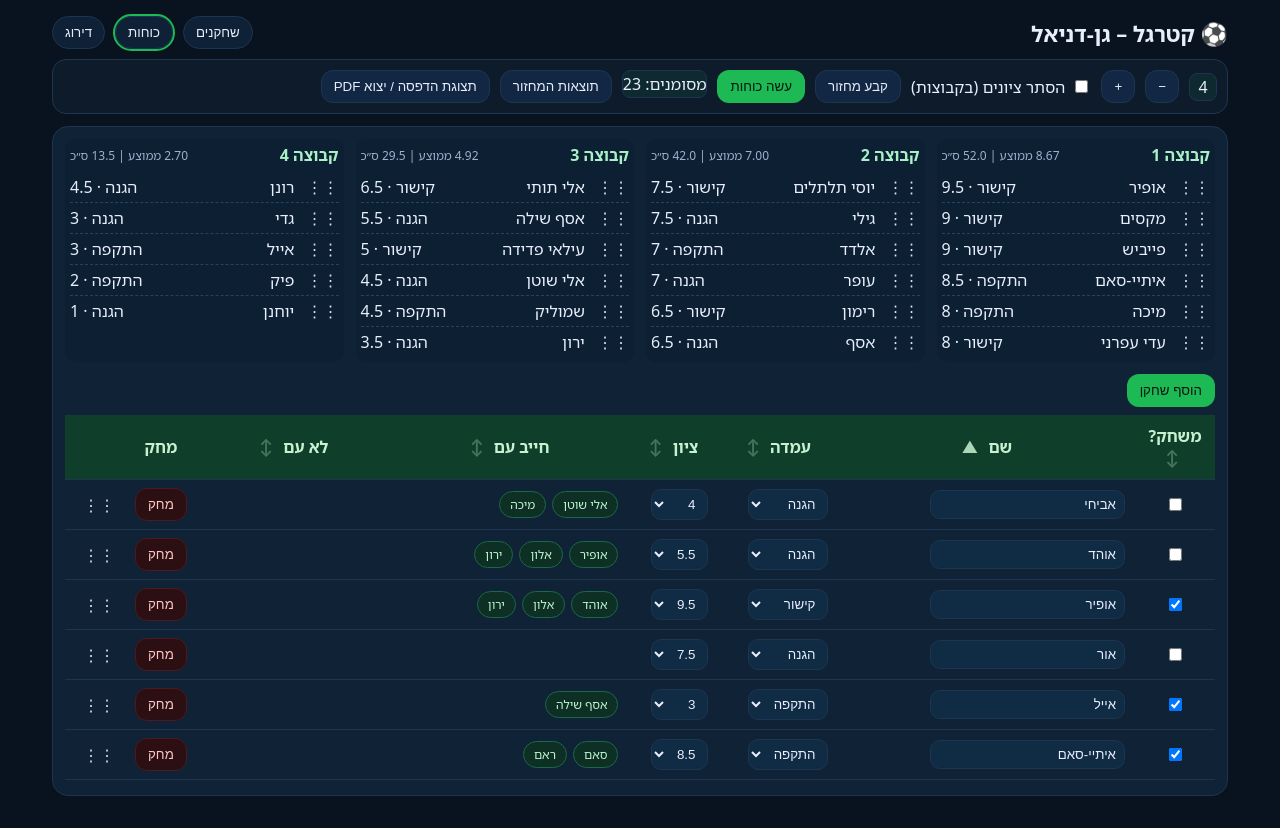
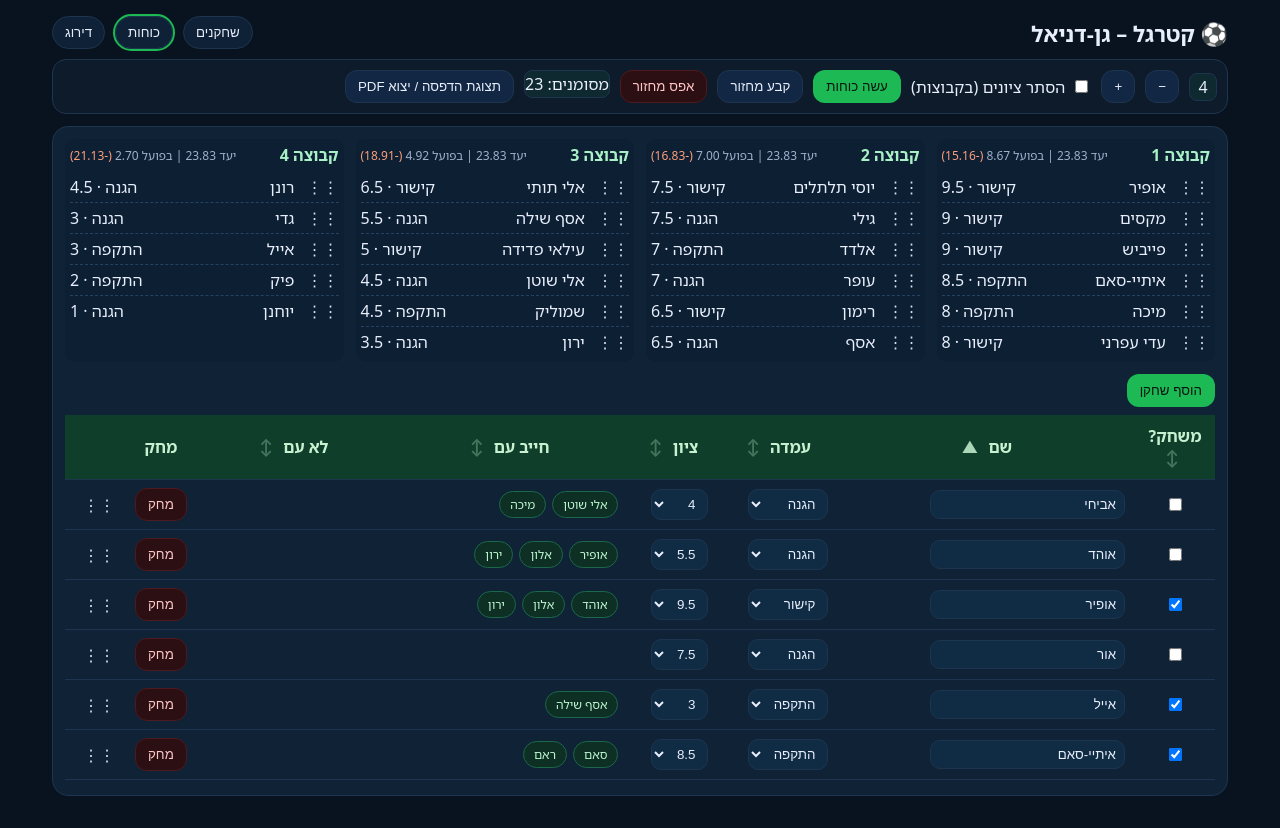
Before and after one commit to ShmuelBarazani/KATREGEL-Gan-Daniel, a React (Vite) app: page / in a window 1280 px wide. Both pictures are taken after a click on the button "עשה כוחות". Built offline with nearby package versions, Linux system fonts and the light colour scheme.

Commit message:
Update App.jsx

```diff
--- a/src/App.jsx
+++ b/src/App.jsx
@@ -1,10 +1,9 @@
 import { useEffect, useLayoutEffect, useMemo, useRef, useState } from 'react'
 
-/* ===== קבועים וכלי עזר ===== */
-const LS_KEY = 'katregel_state_v10'
+/* ===== קבועים ===== */
+const LS_KEY = 'katregel_state_v11'
 const POS = [['GK','שוער'],['DF','הגנה'],['MF','קישור'],['FW','התקפה']]
-const RATING_STEPS = Array.from({length:19}, (_,i)=>1+i*0.5) // 1..10
-
+const RATING_STEPS = Array.from({length:19}, (_,i)=>1+i*0.5)
 const uid = ()=>Math.random().toString(36).slice(2)+'-'+Date.now().toString(36)
 const roleName = c=>({GK:'שוער',DF:'הגנה',MF:'קישור',FW:'התקפה'}[c]||c)
 const normRole=v=>{const t=(v||'').toString().trim().toLowerCase(); if(['gk','ש','שוער'].includes(t))return'GK'; if(['df','ה','הגנה','בלם','מגן'].includes(t))return'DF'; if(['mf','ק','קישור','קשר'].includes(t))return'MF'; if(['fw','ח','התקפה','חלוץ','כנף'].includes(t))return'FW'; return ['GK','DF','MF','FW'].includes(v)?v:'MF'}
@@ -12,7 +11,7 @@ const sum = a=>a.reduce((s,x)=>s+Number(x||0),0)
 const avg = a=>a.length?sum(a)/a.length:0
 const sortDescRating = a=>a.sort((x,y)=>Number(y.rating||0)-Number(x.rating||0))
 
-/* שומר מיקום גלילה */
+/* שמירת מיקום גלילה */
 function useStickyScroll(key){
   const ref = useRef(null)
   useLayoutEffect(()=>{
@@ -69,12 +68,12 @@ const violatesAvoid=(team,p)=> team.some(x=>x.avoid?.includes(p.name) || p.avoid
 const preferSatisfied=(team,p)=> p.prefer?.length? team.some(x=>p.prefer.includes(x.name)):true
 const validTeam=t=> t.every((p,i)=>!violatesAvoid(t.filter((_,j)=>j!==i),p) && (!p.prefer?.length || preferSatisfied(t.filter((_,j)=>j!==i),p)))
 
-/* ===== יצירת כוחות מאוזנים (עם איזון אגרסיבי) ===== */
+/* ===== חלוקת כוחות עם יעד ממוצע משותף ===== */
 function buildTeamsBalanced(players, k){
   const pool=players.filter(p=>p.selected)
   const maxPer=Math.ceil(pool.length/k), minPer=Math.floor(pool.length/k)
-  const teams=Array.from({length:k},()=>({list:[],sum:0}))
-  const target=sum(pool.map(p=>p.rating))/k
+  const teams=Array.from({length:k},()=>({list:[]}))
+  const target=sum(pool.map(p=>p.rating))/k   // ממוצע קבוצות יעד (משותף לכולן)
 
   // התחלה גרידית עם אילוצים
   const sorted=[...pool].sort((a,b)=>(b.rating+Math.random()*0.1)-(a.rating+Math.random()*0.1))
@@ -84,31 +83,34 @@ function buildTeamsBalanced(players, k){
       const t=teams[i]; if(t.list.length>=maxPer) continue
       if(violatesAvoid(t.list,p)) continue
       const okPrefer=preferSatisfied(t.list,p)
-      const newAvg=(t.sum+p.rating)/(t.list.length+1)
+      const newAvg=(avg(t.list.map(x=>x.rating).concat(p.rating))||0)
       const score = Math.abs(newAvg-target) + (okPrefer?0:1000)
       if(score<bestScore){bestScore=score; best=i}
     }
-    if(best<0){ // fallback
+    if(best<0){
       let i=teams.findIndex(t=>t.list.length<maxPer); if(i<0) i=0
-      teams[i].list.push(p); teams[i].sum+=p.rating
+      teams[i].list.push(p)
     }else{
-      teams[best].list.push(p); teams[best].sum+=p.rating
+      teams[best].list.push(p)
     }
   }
 
-  // איזון לוקאלי: העברות/החלפות עד פער קטן
+  // איזון לוקאלי – מקטין את |avg_i - target| ואת הפער בין קבוצות
   const T=teams.map(t=>({list:[...t.list]}))
-  const objective=(TT)=>{const A=TT.map(t=>avg(t.list.map(p=>p.rating))||target); return (Math.max(...A)-Math.min(...A))*100 + A.reduce((s,a)=>s+(a-target)**2,0)}
+  const objective=(TT)=>{
+    const A=TT.map(t=>avg(t.list.map(p=>p.rating))||target)
+    const spread = Math.max(...A)-Math.min(...A)
+    const toTarget = A.reduce((s,a)=>s+Math.abs(a-target),0)
+    return spread*100 + toTarget
+  }
   let bestObj=objective(T), stale=0
-  for(let it=0; it<6000 && stale<500; it++){
-    // מצא קבוצה גבוהה ונמוכה
+  for(let it=0; it<7000 && stale<600; it++){
     const means=T.map(t=>avg(t.list.map(p=>p.rating))||target)
     const hi=means.indexOf(Math.max(...means))
     const lo=means.indexOf(Math.min(...means))
     if(hi===lo) break
     let improved=false
 
-    // נסה להעביר מהגבוה לנמוך
     for(const pa of [...T[hi].list]){
       const A=[...T[hi].list].filter(x=>x!==pa), B=[...T[lo].list,pa]
       if(A.length<minPer || B.length>maxPer) continue
@@ -117,8 +119,6 @@ function buildTeamsBalanced(players, k){
       const obj=objective(TT)
       if(obj+1e-9<bestObj){ T[hi].list=A; T[lo].list=B; bestObj=obj; improved=true; break }
     }
-
-    // אם לא שופר – נסה החלפה
     if(!improved){
       let bestSwap=null, bestVal=Infinity
       for(const pa of T[hi].list){
@@ -130,7 +130,7 @@ function buildTeamsBalanced(players, k){
             if(!validTeam(A)||!validTeam(B)) continue
             const TT=T.map((t,i)=>({list:i===hi?A:i===j?B:t.list}))
             const obj=objective(TT)
-            if(obj<bestVal){bestVal=obj; bestSwap={j, A, B}}
+            if(obj<bestVal){bestVal=obj; bestSwap={j,A,B}}
           }
         }
       }
@@ -138,21 +138,19 @@ function buildTeamsBalanced(players, k){
     }
     stale = improved?0:stale+1
   }
-
   return T.map(t=>sortDescRating(t.list))
 }
 
 /* ===== APP ===== */
 export default function App(){
   const [store,setStore]=useStore()
-  const [tab,setTab]=useState('teams') // 'teams' | 'players' | 'rank'
+  const [tab,setTab]=useState('teams')         // 'teams' | 'players' | 'rank'
   const [teams,setTeams]=useState([])
   const [numTeams,setNumTeams]=useState(4)
   const [hideTeamRatings,setHideTeamRatings]=useState(false)
   const [printOpen,setPrintOpen]=useState(false)
   const [resultsOpen,setResultsOpen]=useState(false)
 
-  // טעינת players.json ראשונית
   useEffect(()=>{(async()=>{
     if(store.players.length>0) return
     try{
@@ -165,6 +163,7 @@ export default function App(){
   })()},[])
 
   const selectedCount=useMemo(()=>store.players.filter(p=>p.selected).length,[store.players])
+  const globalTarget=useMemo(()=>{const arr=store.players.filter(p=>p.selected).map(p=>p.rating); return arr.length? (sum(arr)/numTeams) / (arr.length/numTeams) : 0},[store.players,numTeams]) // זה בעצם הממוצע המשותף
 
   /* CRUD */
   const addPlayer=p=>setStore(s=>({...s,players:[...s.players,{id:uid(),selected:true,prefer:[],avoid:[],...p}]}))
@@ -173,9 +172,10 @@ export default function App(){
 
   /* Teams actions */
   const makeTeams=()=>{const t=buildTeamsBalanced(store.players,numTeams); setTeams(t); setTab('teams')}
-  const clearTeams=()=>setTeams([])
+  const resetTeams=()=>setTeams([])  // אפס מחזור
 
-  /* הקפדה על מיון פנימי לפי ציון יורד */
+  const openFixSession=()=>{ if(teams.length===0) return alert('עוד לא נוצרו קבוצות.'); setResultsOpen(true) } // קבע מחזור
+
   const setTeamsSorted=updater=>{
     setTeams(prev=>{
       const next=typeof updater==='function'?updater(prev):updater
@@ -203,10 +203,10 @@ export default function App(){
         <div className="switch">
           <input type="checkbox" checked={hideTeamRatings} onChange={e=>setHideTeamRatings(e.target.checked)}/> הסתר ציונים (בקבוצות)
         </div>
-        <button className="btn" onClick={clearTeams}>קבע מחזור</button>
         <button className="btn primary" onClick={makeTeams}>עשה כוחות</button>
+        <button className="btn" onClick={openFixSession}>קבע מחזור</button>
+        <button className="btn danger" onClick={resetTeams}>אפס מחזור</button>
         <span className="badge">מסומנים: {selectedCount}</span>
-        <button className="btn" onClick={()=>setResultsOpen(true)}>תוצאות המחזור</button>
         <button className="btn" onClick={()=>setPrintOpen(true)}>תצוגת הדפסה / יצוא PDF</button>
       </div>
 
@@ -219,16 +219,12 @@ export default function App(){
           teams={teams}
           setTeamsSorted={setTeamsSorted}
           hideTeamRatings={hideTeamRatings}
+          targetAvg={store.players.filter(p=>p.selected).length ? (sum(store.players.filter(p=>p.selected).map(p=>p.rating)) / (store.players.filter(p=>p.selected).length/numTeams)).toFixed(2) : '—'}
         />
       )}
 
       {tab==='players' && (
-        <PlayersScreen
-          players={store.players}
-          update={updatePlayer}
-          remove={removePlayer}
-          add={addPlayer}
-        />
+        <PlayersScreen players={store.players} update={updatePlayer} remove={removePlayer} add={addPlayer}/>
       )}
 
       {tab==='rank' && (
@@ -247,7 +243,7 @@ export default function App(){
   )
 }
 
-/* ===== מסכי משנה ===== */
+/* ===== מסכי משנה (ללא שינוי חזותי גדול, רק תוספת יעד) ===== */
 
 function PlayersScreen({players, update, remove, add}){
   const wrapRef = useStickyScroll('playersTable')
@@ -290,7 +286,7 @@ function PlayersScreen({players, update, remove, add}){
   )
 }
 
-function TeamsScreen({players, update, remove, add, teams, setTeamsSorted, hideTeamRatings}){
+function TeamsScreen({players, update, remove, add, teams, setTeamsSorted, hideTeamRatings, targetAvg}){
   const [sortBy,setSortBy]=useState('name')
   const [dir,setDir]=useState('asc')
   const tableRef=useStickyScroll('teamsPlayersTable')
@@ -310,7 +306,6 @@ function TeamsScreen({players, update, remove, add, teams, setTeamsSorted, hideT
   },[players,sortBy,dir])
   const handleSort=col=>setSortBy(p=>{if(p===col){setDir(d=>d==='asc'?'desc':'asc');return p} setDir('asc');return col})
 
-  /* DnD – העברה (לא שכפול) */
   const onDragStartRow=(e,pid)=>{ e.dataTransfer.setData('application/json', JSON.stringify({pid,from:'list'})); e.dataTransfer.effectAllowed='move' }
   const onDragOver=e=>{ e.preventDefault(); e.currentTarget.classList.add('over') }
   const onDragLeave=e=>{ e.currentTarget.classList.remove('over') }
@@ -319,12 +314,10 @@ function TeamsScreen({players, update, remove, add, teams, setTeamsSorted, hideT
     const data=JSON.parse(e.dataTransfer.getData('application/json')||'{}'); if(!data.pid) return
     setTeamsSorted(prev=>{
       const clone=prev.map(t=>[...t])
-      // הסר מכל קבוצה אחרת – כדי שלא יהיה כפילויות
       for(let i=0;i<clone.length;i++){
         const j=clone[i].findIndex(p=>String(p.id)===String(data.pid))
         if(j>=0) clone[i].splice(j,1)
       }
-      // הוסף לקבוצת היעד
       if(!clone[targetIdx].some(p=>String(p.id)===String(data.pid))){
         const obj=players.find(p=>String(p.id)===String(data.pid))
         if(obj) clone[targetIdx].push(obj)
@@ -339,17 +332,20 @@ function TeamsScreen({players, update, remove, add, teams, setTeamsSorted, hideT
 
   return (
     <div className="card">
-      {/* קבוצות למעלה */}
       <div className="teamsTop" ref={teamsRef}>
         <div className="teamsGrid">
           {teams.length===0 && <p className="footer-note" style={{gridColumn:'1/-1'}}>עוד לא נוצרו כוחות. לחץ “עשה כוחות”.</p>}
           {teams.map((team,idx)=>{
-            const ratings=team.map(p=>p.rating); const s=sum(ratings); const a=ratings.length?(s/ratings.length).toFixed(2):'—'
+            const avgNow = team.length? (avg(team.map(p=>p.rating))).toFixed(2) : '—'
+            const diff = (parseFloat(avgNow)||0) - (parseFloat(targetAvg)||0)
+            const warn = Math.abs(diff) > 0.05
             return (
               <div key={idx} className="teamCard dropzone" onDragOver={onDragOver} onDragLeave={onDragLeave} onDrop={(e)=>dropToTeam(e,idx)}>
                 <div className="teamHeader">
                   <div className="name">קבוצה {idx+1}</div>
-                  <div className="meta">{a} ממוצע | {s.toFixed(1)} ס״כ</div>
+                  <div className="meta">
+                    יעד {targetAvg} | בפועל {avgNow} {warn && <span style={{color:'#ff9f7a'}}>({diff>0?'+':''}{diff.toFixed(2)})</span>}
+                  </div>
                 </div>
                 {team.map((p)=>(
                   <div key={p.id} className="player-line" draggable onDragStart={(e)=>onDragStartFromTeam(e,p.id,idx)}>
@@ -363,7 +359,6 @@ function TeamsScreen({players, update, remove, add, teams, setTeamsSorted, hideT
         </div>
       </div>
 
-      {/* רשימת השחקנים */}
       <div className="row" style={{marginTop:8, marginBottom:8}}>
         <button className="btn primary" onClick={()=>setShowAdd(true)}>הוסף שחקן</button>
       </div>
@@ -428,7 +423,7 @@ function PlayersTable({players, update, remove, hideRatings, showDragHandle, onD
   )
 }
 
-/* מודלי הוספת שחקן */
+/* מודלי הוספת שחקן / תוצאות מחזור / דירוג – כמו בגרסה הקודמת (ללא שינוי מהותי) */
 function AddPlayerModal({newPlayer,setNewPlayer,onCancel,onSave}){
   return (
     <div className="modal" onClick={onCancel}>
@@ -453,27 +448,17 @@ function AddPlayerModal({newPlayer,setNewPlayer,onCancel,onSave}){
   )
 }
 
-/* מודל הזנת תוצאות מחזור */
 function ResultsModal({teams,onClose,onSave}){
   const [data,setData]=useState(()=> teams.map(()=>({result:'D', goals:{}})))
   const setGoal=(ti,pid,val)=>setData(d=>d.map((t,i)=> i!==ti? t : ({...t,goals:{...t.goals,[pid]:Math.max(0,parseInt(val||'0',10)||0)}})))
   const setRes =(ti,val)=>setData(d=>d.map((t,i)=> i!==ti? t : ({...t,result:val})))
-  const playersCount = teams.reduce((s,t)=>s+t.length,0)
-  const disabled = !playersCount
-
   const save=()=>{
     const stamp=new Date().toISOString()
-    const session={
-      id: uid(),
-      date: stamp,
-      teams: teams.map((t,i)=>({
-        result: data[i]?.result || 'D',
-        players: t.map(p=>({id:p.id, name:p.name, goals: Number(data[i]?.goals?.[p.id]||0)}))
-      }))
-    }
+    const session={ id: uid(), date: stamp,
+      teams: teams.map((t,i)=>({ result: data[i]?.result||'D',
+        players: t.map(p=>({id:p.id, name:p.name, goals: Number(data[i]?.goals?.[p.id]||0)})) })) }
     onSave(session); onClose()
   }
-
   return (
     <div className="modal" onClick={onClose}>
       <div className="box" onClick={e=>e.stopPropagation()}>
@@ -506,54 +491,42 @@ function ResultsModal({teams,onClose,onSave}){
         </div>}
         <div className="row" style={{marginTop:10}}>
           <button className="btn" onClick={onClose}>סגור</button>
-          <button className="btn primary" disabled={disabled} onClick={save}>שמור מחזור</button>
+          <button className="btn primary" onClick={save}>שמור מחזור</button>
         </div>
       </div>
     </div>
   )
 }
 
-/* מסך דירוג */
 function RankScreen({players,sessions}){
   const [withBonus,setWithBonus]=useState(true)
   const [month,setMonth]=useState(new Date().getMonth()+1)
   const [year,setYear]=useState(new Date().getFullYear())
 
-  const filtered = useMemo(()=>{
-    return sessions.filter(s=>{
-      const d=new Date(s.date); return d.getFullYear()===year && (d.getMonth()+1)===month
-    })
-  },[sessions,month,year])
+  const filtered = useMemo(()=>sessions.filter(s=>{
+    const d=new Date(s.date); return d.getFullYear()===year && (d.getMonth()+1)===month
+  }),[sessions,month,year])
 
-  // טבלאות: מלך השערים (חודשי/שנתי), אליפות החודש
   const byGoalsMonthly = useMemo(()=>{
     const map=new Map()
-    for(const s of filtered){
-      for(const t of s.teams){
-        for(const pl of t.players){
-          map.set(pl.name,(map.get(pl.name)||0)+Number(pl.goals||0))
-        }
-      }
-    }
+    for(const s of filtered){ for(const t of s.teams){ for(const pl of t.players){
+      map.set(pl.name,(map.get(pl.name)||0)+Number(pl.goals||0))
+    }}}
     return [...map.entries()].sort((a,b)=>b[1]-a[1])
   },[filtered])
 
   const byGoalsYearly = useMemo(()=>{
     const inYear=sessions.filter(s=>new Date(s.date).getFullYear()===year)
     const map=new Map()
-    for(const s of inYear){
-      for(const t of s.teams) for(const pl of t.players){
-        map.set(pl.name,(map.get(pl.name)||0)+Number(pl.goals||0))
-      }
-    }
+    for(const s of inYear){ for(const t of s.teams){ for(const pl of t.players){
+      map.set(pl.name,(map.get(pl.name)||0)+Number(pl.goals||0))
+    } }}
     return [...map.entries()].sort((a,b)=>b[1]-a[1])
   },[sessions,year])
 
   const championship = useMemo(()=>{
-    // נק' לשחקן לפי תוצאת קבוצתו; עם/בלי בונוס (בונוס= +0.5 לשער? אפשר לכוונן)
     const pts=new Map()
-    const monthSessions=filtered
-    for(const s of monthSessions){
+    for(const s of filtered){
       for(const t of s.teams){
         const teamPts = t.result==='W'?3 : t.result==='D'?1 : 0
         for(const pl of t.players){
@@ -584,31 +557,22 @@ function RankScreen({players,sessions}){
       <div className="row" style={{marginTop:10, gap:12}}>
         <div className="card" style={{flex:1}}>
           <div className="section-title">מלך השערים — חודשי</div>
-          <ol>
-            {byGoalsMonthly.map(([n,v])=><li key={n}>{n} — {v}</li>)}
-            {byGoalsMonthly.length===0 && <p className="subtle">אין נתונים.</p>}
-          </ol>
+          <ol>{byGoalsMonthly.map(([n,v])=><li key={n}>{n} — {v}</li>) || null}</ol>
         </div>
         <div className="card" style={{flex:1}}>
           <div className="section-title">מלך השערים — שנתי</div>
-          <ol>
-            {byGoalsYearly.map(([n,v])=><li key={n}>{n} — {v}</li>)}
-            {byGoalsYearly.length===0 && <p className="subtle">אין נתונים.</p>}
-          </ol>
+          <ol>{byGoalsYearly.map(([n,v])=><li key={n}>{n} — {v}</li>) || null}</ol>
         </div>
         <div className="card" style={{flex:1}}>
           <div className="section-title">אליפות החודש {withBonus ? '(כולל בונוסים)' : ''}</div>
-          <ol>
-            {championship.map(([n,v])=><li key={n}>{n} — {v.toFixed(2)}</li>)}
-            {championship.length===0 && <p className="subtle">אין נתונים.</p>}
-          </ol>
+          <ol>{championship.map(([n,v])=><li key={n}>{n} — {v.toFixed(2)}</li>) || null}</ol>
         </div>
       </div>
     </div>
   )
 }
 
-/* Preview הדפסה – 2×2 כמו בצילום */
+/* Preview הדפסה – 2×2 בלבד */
 function PrintPreviewModal({onClose, teams}){
   const today=new Date().toISOString().slice(0,10)
   return (
@@ -622,13 +586,10 @@ function PrintPreviewModal({onClose, teams}){
           {teams.map((team,idx)=>(
             <div key={idx} className="sheet">
               <div className="sheetHeader">
-                <div>תאריך: {today}</div>
-                <div>קבוצה {idx+1}</div>
+                <div>תאריך: {today}</div><div>קבוצה {idx+1}</div>
               </div>
               <table className="sheetTable">
-                <thead>
-                  <tr><th style={{width:'65%'}}>שחקן</th><th>שערים</th></tr>
-                </thead>
+                <thead><tr><th style={{width:'65%'}}>שחקן</th><th>שערים</th></tr></thead>
                 <tbody>
                   {team.map(p=>(
                     <tr key={p.id}>
@@ -640,10 +601,7 @@ function PrintPreviewModal({onClose, teams}){
               </table>
               <div style={{marginTop:10}}>
                 {['ניצחון','תיקו','הפסד'].map((label,i)=>(
-                  <div key={i} className="boxRow">
-                    <div className="boxRow-label">{label}</div>
-                    <div className="boxes">{Array.from({length:6}).map((_,j)=><div key={j} className="box"/>)}</div>
-                  </div>
+                  <div key={i} className="boxRow"><div className="boxRow-label">{label}</div><div className="boxes">{Array.from({length:6}).map((_,j)=><div key={j} className="box"/>)}</div></div>
                 ))}
               </div>
             </div>
```
